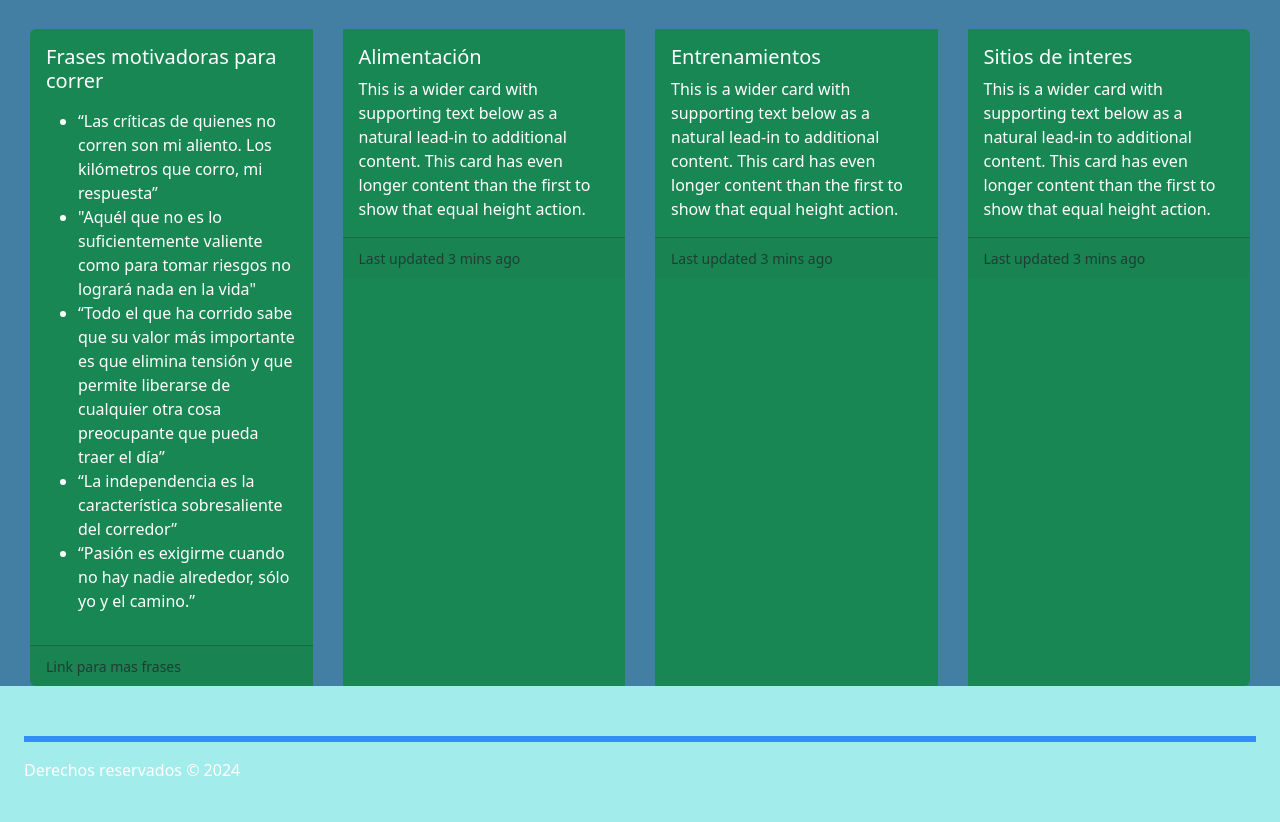
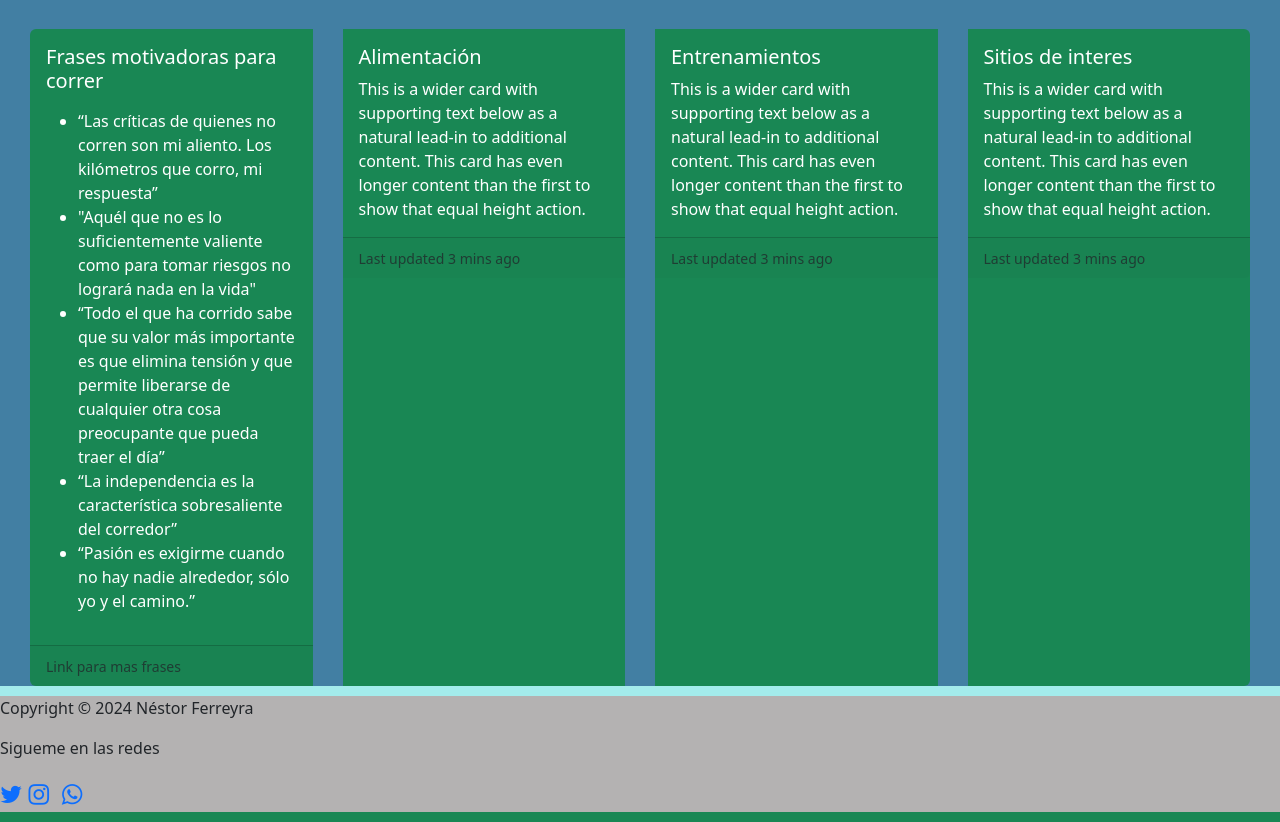
Before and after one commit to nestor2014/web_en_vercel, a Flask app: page / in a window 1280 px wide. Shown: the part 965-1787 px from the top of the page. Run offline with Flask 3, Linux system fonts and the light colour scheme.

Commit message:
Actualizacion de color221

```diff
--- a/static/css/estilo.css
+++ b/static/css/estilo.css
@@ -42,3 +42,11 @@ body {
         font-size: 4rem;
     }
 }
+
+.footer {
+    background-color: #b4b2b2;
+}
+
+.redes-sociales {
+    font-size: 24px;
+}
--- a/templates/base.html
+++ b/templates/base.html
@@ -12,7 +12,7 @@
     <!-- conectar CSS-->
     <link rel="stylesheet" href="{{url_for('static',filename='css/estilo.css')}}">
 
-
+    <link href="https://maxcdn.bootstrapcdn.com/font-awesome/4.7.0/css/font-awesome.min.css" rel="stylesheet">
 </head>
 
 
--- a/templates/shared/footer.html
+++ b/templates/shared/footer.html
@@ -1,21 +1,15 @@
-<footer class="text-white p-4">
-<hr class="border border-primary border-3 opacity-75">
-    <div class="col-md-6">
-         <p>Derechos reservados &copy; 2024</p>
+<footer class="footer">
+
+    <p>Copyright &copy; 2024 Néstor Ferreyra</p>
+    <p>Sigueme en las redes</p>
+
+
+    <div class="redes-sociales">
+        <a href="https://twitter.com/minombre" target="_blank" title="Twitter"><i class="fa fa-twitter"></i></a>
+        <a href="https://www.instagram.com/minombre" target="_blank" title="Instagram"><i class="fa fa-instagram"></i></a>
+        <a href="https://www.tiktok.com/@minombre" target="_blank" title="TikTok"><i class="fa fa-tiktok"></i></a>
+        <a href="https://api.whatsapp.com/send?phone=5511999999999" target="_blank" title="WhatsApp"><i class="fa fa-whatsapp"></i></a>
     </div>
-    <div class="container" class="col-md-4">
-        <div class="row">
-            <div class="col-md-6 text-md-right">
-                <a href="https://www.facebook.com/" class="text-white mr-3">
-                    <i class="fa-brands fa-square-facebook-f"></i>
-                </a>
-                <a href="https://twitter.com/?lang=en" class="text-white mr-3">
-                    <i class="fab fa-twitter"></i>
-                </a>
-                <a href="https://www.instagram.com/" class="text-white">
-                    <i class="fab fa-instagram"></i>
-                </a>
-            </div>
-        </div>
-    </div>
+
+
 </footer>
```
Also changed, not shown: static/img/redesociales/facebook.png (added), static/img/redesociales/instagram.png (added), static/img/redesociales/telegram.png (added), static/img/redesociales/tictoc.png (added), static/img/redesociales/twiter.png (added), static/img/redesociales/whatsap.png (added).
